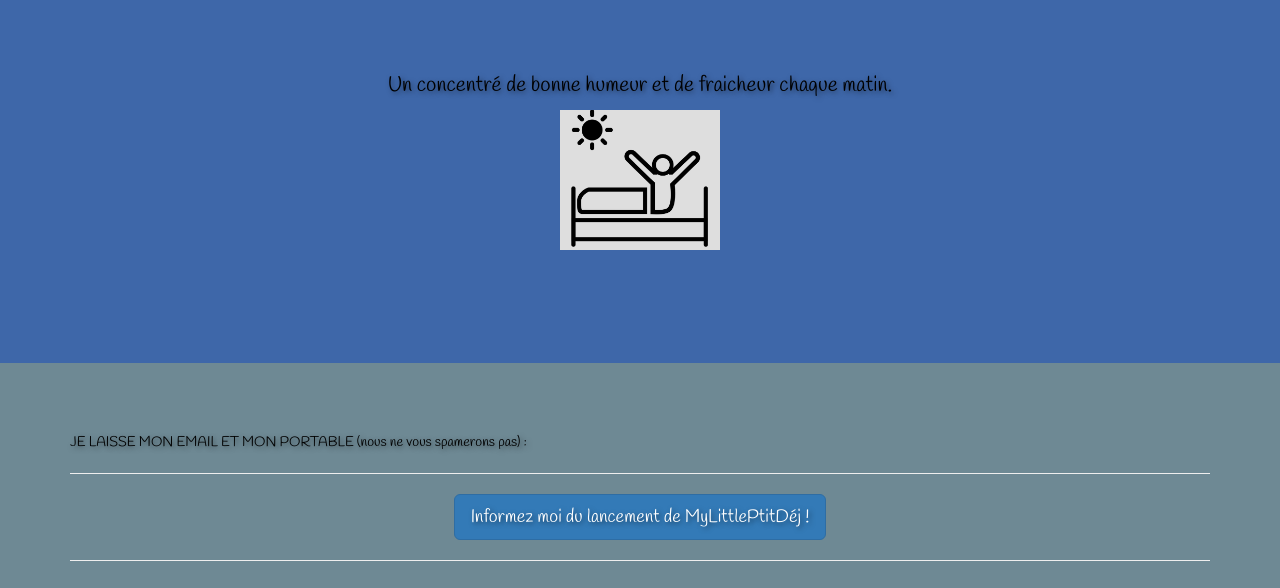
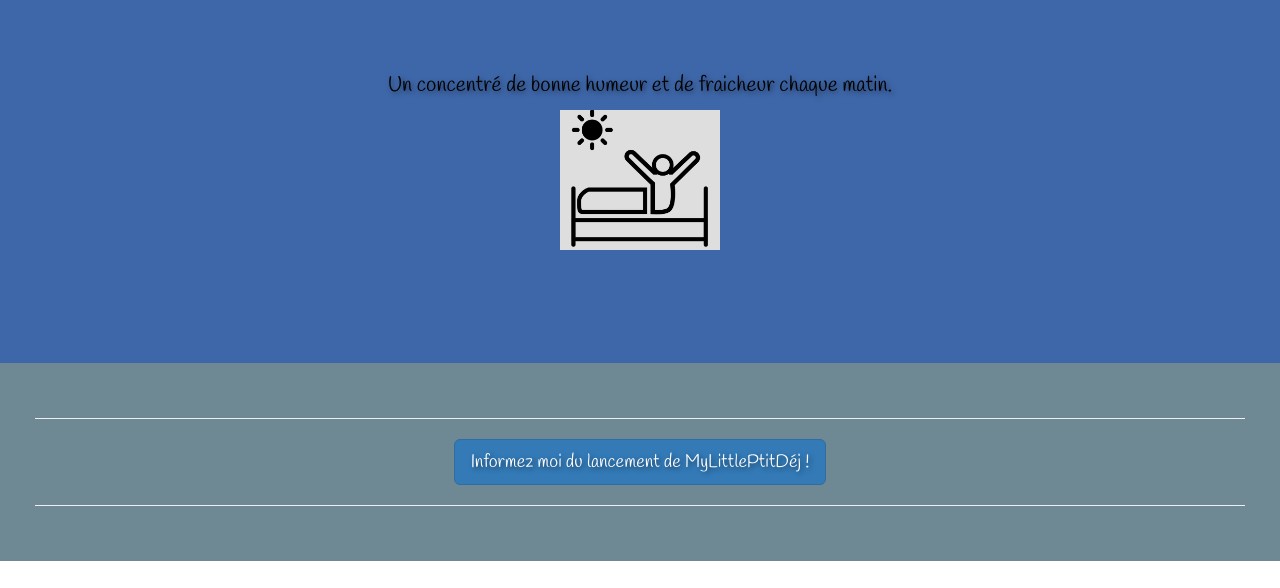
Before and after one commit to ssaunier/MyLittlePtitDe-j-github-pages, a plain HTML site: page index.html in a window 1280 px wide. Shown: the part 2412-3000 px from the top of the page. Drawn offline with nearby package versions, Linux system fonts and the light colour scheme; a web font is replaced by a local one.

Commit message:
formulaire adapté

```diff
--- a/css/style.css
+++ b/css/style.css
@@ -58,7 +58,7 @@ a:hover	{
 }
 
 #formulaire{
-padding: 70px;
+padding: 35px;
 background-color: #6E8994;
 }
 
--- a/index.html
+++ b/index.html
@@ -161,9 +161,6 @@
 
 <div id="formulaire">
 
-    <p>
-     JE LAISSE MON EMAIL ET MON PORTABLE (nous ne vous spamerons pas) :
-    </p>
 <!--
 
   <form class="form-inline">
```
